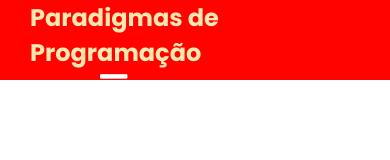
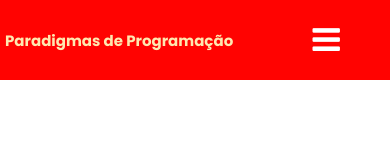
Before and after one commit to OiAlexandre/projeto-site-paradigmasdeprograma-o, a plain HTML site: page index.html in a window 390 px wide. Drawn offline with Linux system fonts and the light colour scheme.

Commit message:
teste de responsividade 1

```diff
--- a/css/estilos.css
+++ b/css/estilos.css
@@ -57,7 +57,7 @@ nav  .menu-btn i{
     display: none;
 }
 
-@media (max-width: 920px) {
+@media screen and (max-width: 768px) {
     nav .menu-btn i{
         display: block;
     }
@@ -87,4 +87,10 @@ nav  .menu-btn i{
         background: none;
         color: #FF7558;
     }
+
+    h2#header {
+        color: #FFE8B0;
+        margin: 0 0 0 -95px;
+        font-size: 15px;
+    }
 }
```
